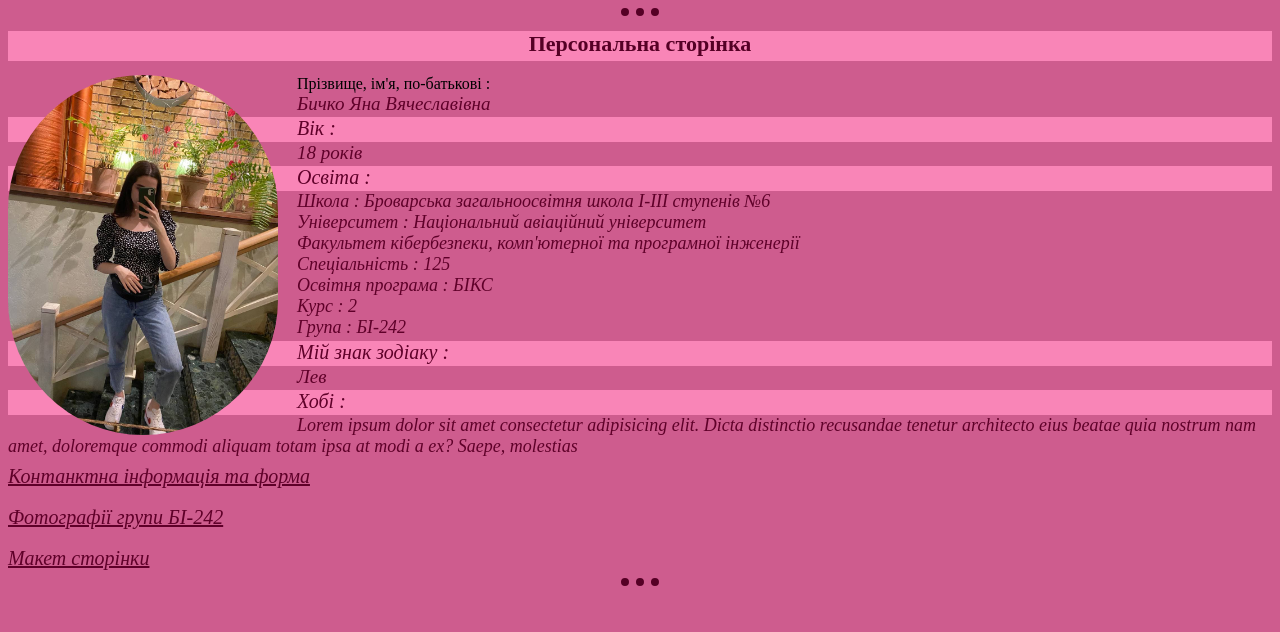
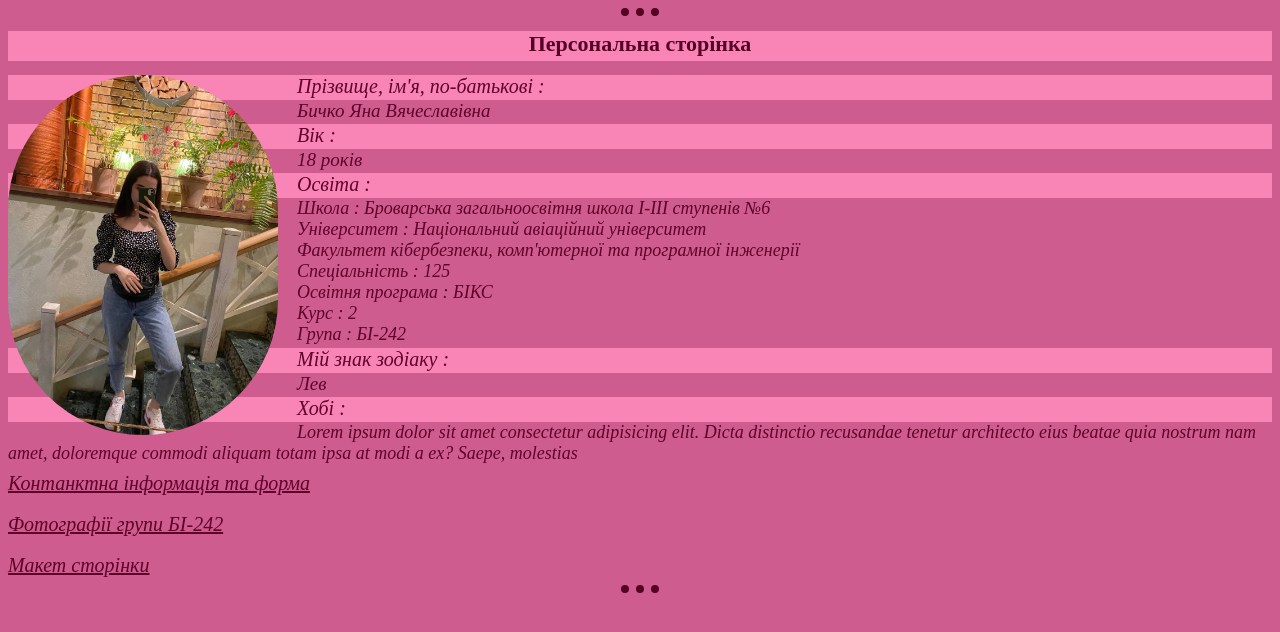
Before and after one commit to YanaBychko/Yana_lab_3, a plain HTML site: page index.html in a window 1280 px wide. Drawn offline with Linux system fonts and the light colour scheme.

Commit message:
Update index.html

```diff
--- a/index.html
+++ b/index.html
@@ -11,7 +11,7 @@
         <h1 id="index_h1"> Персональна сторінка</h1>
     </center>
     <img class="img_index" src="photo_2021-09-19_19-50-28.jpg" alt="">
-    <div>Прізвище, ім'я, по-батькові :</div>
+    <div class="div_index_1">Прізвище, ім'я, по-батькові :</div>
     <div class="div_index_2">Бичко Яна Вячеславівна</div>
     <div class="div_index_1">Вік :</div>
     <div class="div_index_2">18 років</div>
```
